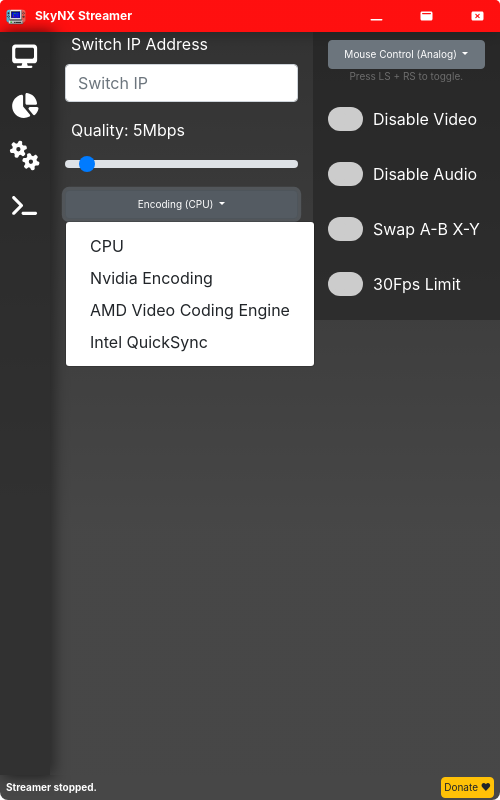
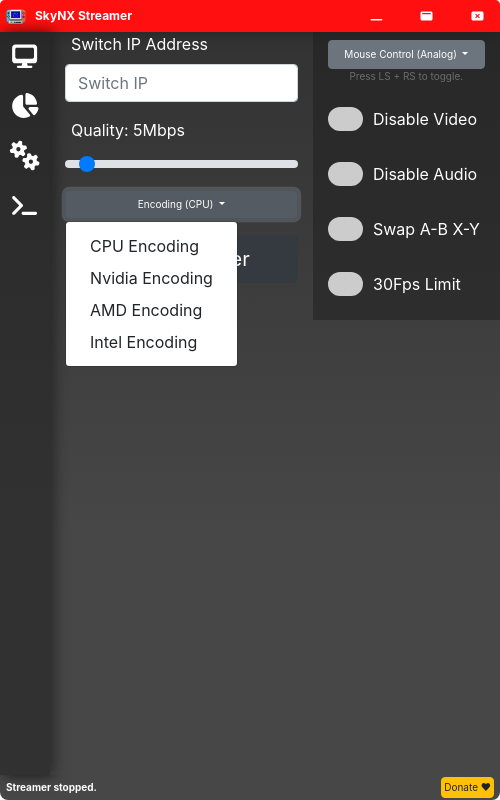
Before and after one commit to DevL0rd/SkyNX, an Electron app: page SkyNX-Streamer/index.html in a window 500 px wide. Both pictures are taken after a click on the button "Encoding (CPU)". Drawn offline with nearby package versions, Linux system fonts and the light colour scheme; no server answers.

Commit message:
fixed small text issues

```diff
--- a/SkyNX-Streamer/NxStreamingService/main.js
+++ b/SkyNX-Streamer/NxStreamingService/main.js
@@ -74,10 +74,10 @@
   if (encoding == "NVENC") { //Nvidia Encoding
     ffmpegVideoArgs = ["-probesize", "50M", "-hwaccel", "auto", "-f", "gdigrab", "-framerate", fps, "-video_size", screenWidth + "x" + screenHeight, "-offset_x", "0", "-offset_y", "0", "-draw_mouse", "1", "-i", "desktop", "-c:v", "h264_nvenc", "-gpu", "0", "-rc", "cbr_ld_hq", "-zerolatency", "1", "-f", "h264", "-vf", "scale=1280x720", "-pix_fmt", "yuv420p", "-profile:v", "baseline", "-cq:v", "19", "-g", "999999", "-b:v", quality + "M", "-minrate", quality - 3 + "M", "-maxrate", quality + "M", "-bufsize", (quality / (fps / 4)) + "M", "tcp://" + ip + ":2222"];
     console.log("Using Nvidia Encoding");
-  } else if(encoding == "AMDVCE"){ //AMD Video Coding Engine
+  } else if (encoding == "AMDVCE") { //AMD Video Coding Engine
     ffmpegVideoArgs = ["-probesize", "50M", "-hwaccel", "auto", "-f", "gdigrab", "-framerate", fps, "-video_size", screenWidth + "x" + screenHeight, "-offset_x", "0", "-offset_y", "0", "-draw_mouse", "1", "-i", "desktop", "-f", "h264", "-c:v", "h264_amf", "-usage", "1", "-rc", "cbr", "-vf", "scale=1280x720", "-pix_fmt", "yuv420p", "-b:v", quality + "M", "-minrate", quality - 3 + "M", "-maxrate", quality + "M", "-bufsize", (quality / (fps / 4)) + "M", "tcp://" + ip + ":2222"];
     console.log("Using AMD Video Coding Engine");
-  } else if(encoding == "QSV"){
+  } else if (encoding == "QSV") {
     ffmpegVideoArgs = ["-probesize", "50M", "-hwaccel", "auto", "-f", "gdigrab", "-framerate", fps, "-video_size", screenWidth + "x" + screenHeight, "-offset_x", "0", "-offset_y", "0", "-draw_mouse", "1", "-i", "desktop", "-f", "h264", "-c:v", "h264_qsv", "-preset", "faster", "-profile", "baseline", "-vf", "scale=1280x720", "-pix_fmt", "yuv420p", "-b:v", quality + "M", "-minrate", quality - 3 + "M", "-maxrate", quality + "M", "-bufsize", (quality / (fps / 4)) + "M", "tcp://" + ip + ":2222"];
     console.log("Using Intel QSV Encoding");
   } else { //CPU Software Encoding
--- a/SkyNX-Streamer/index.html
+++ b/SkyNX-Streamer/index.html
@@ -54,10 +54,10 @@
                 Encoding (CPU)
               </button>
               <div class="dropdown-menu" aria-labelledby="encodingDrop">
-                <a class="dropdown-item" href="javascript:setEncoding('CPU')">CPU</a>
+                <a class="dropdown-item" href="javascript:setEncoding('CPU')">CPU Encoding</a>
                 <a class="dropdown-item" href="javascript:setEncoding('NVENC')">Nvidia Encoding</a>
-                <a class="dropdown-item" href="javascript:setEncoding('AMDVCE')">AMD Video Coding Engine</a>
-				<a class="dropdown-item" href="javascript:setEncoding('QSV')">Intel QuickSync</a>
+                <a class="dropdown-item" href="javascript:setEncoding('AMDVCE')">AMD Encoding</a>
+                <a class="dropdown-item" href="javascript:setEncoding('QSV')">Intel Encoding</a>
               </div>
             </div>
           </div>
--- a/SkyNX-Streamer/main.js
+++ b/SkyNX-Streamer/main.js
@@ -268,7 +268,7 @@
 }
 
 ipcMain.on('donate', (event, fullMessage) => {
-  var url = 'https://www.paypal.com/cgi-bin/webscr?cmd=_donations&business=PY867SNUQX2ZJ&currency_code=USD&source=url';
+  var url = 'https://www.paypal.me/SkyNX';
   var start = (process.platform == 'darwin' ? 'open' : process.platform == 'win32' ? 'start' : 'xdg-open');
   exec(start + ' ' + url);
 })
```
